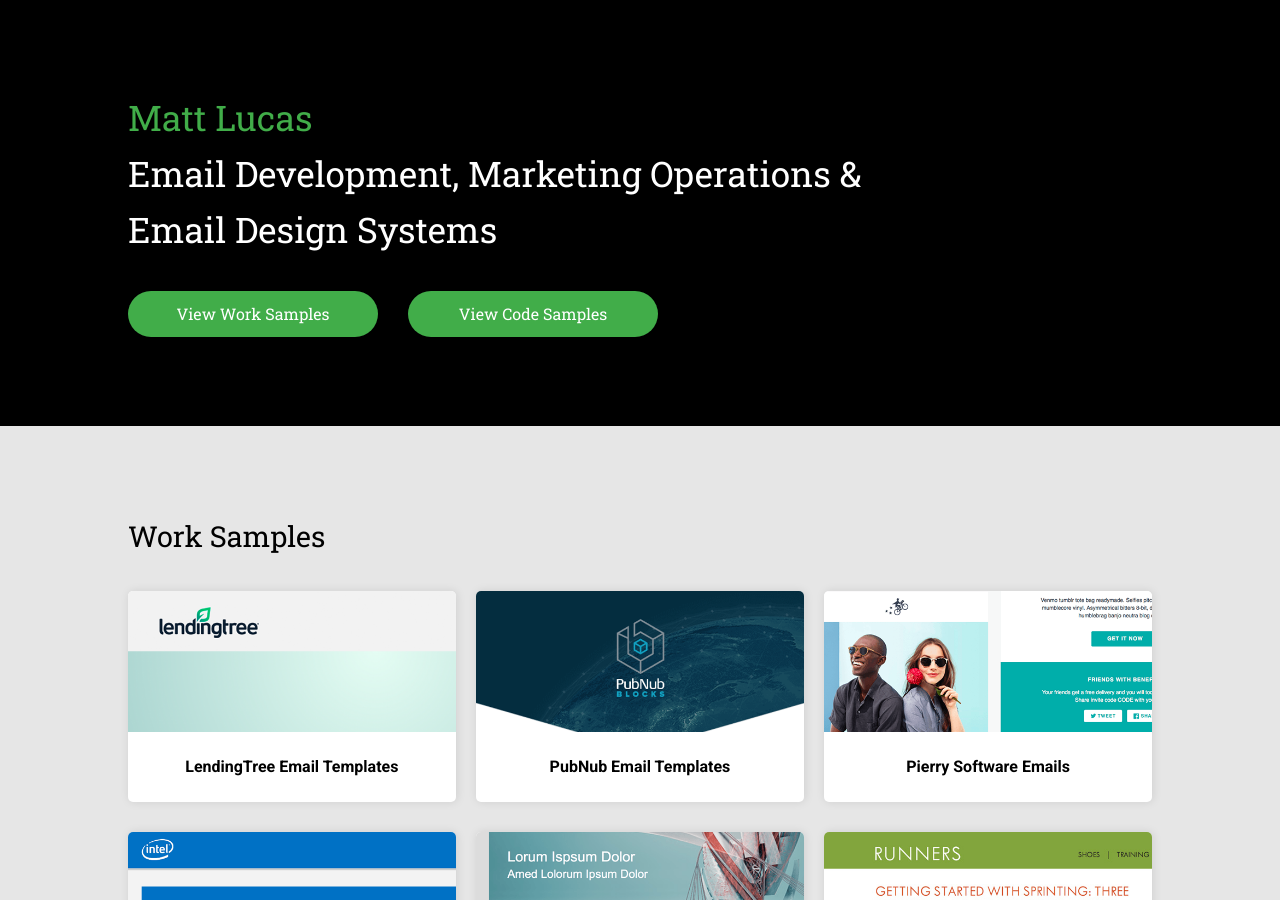
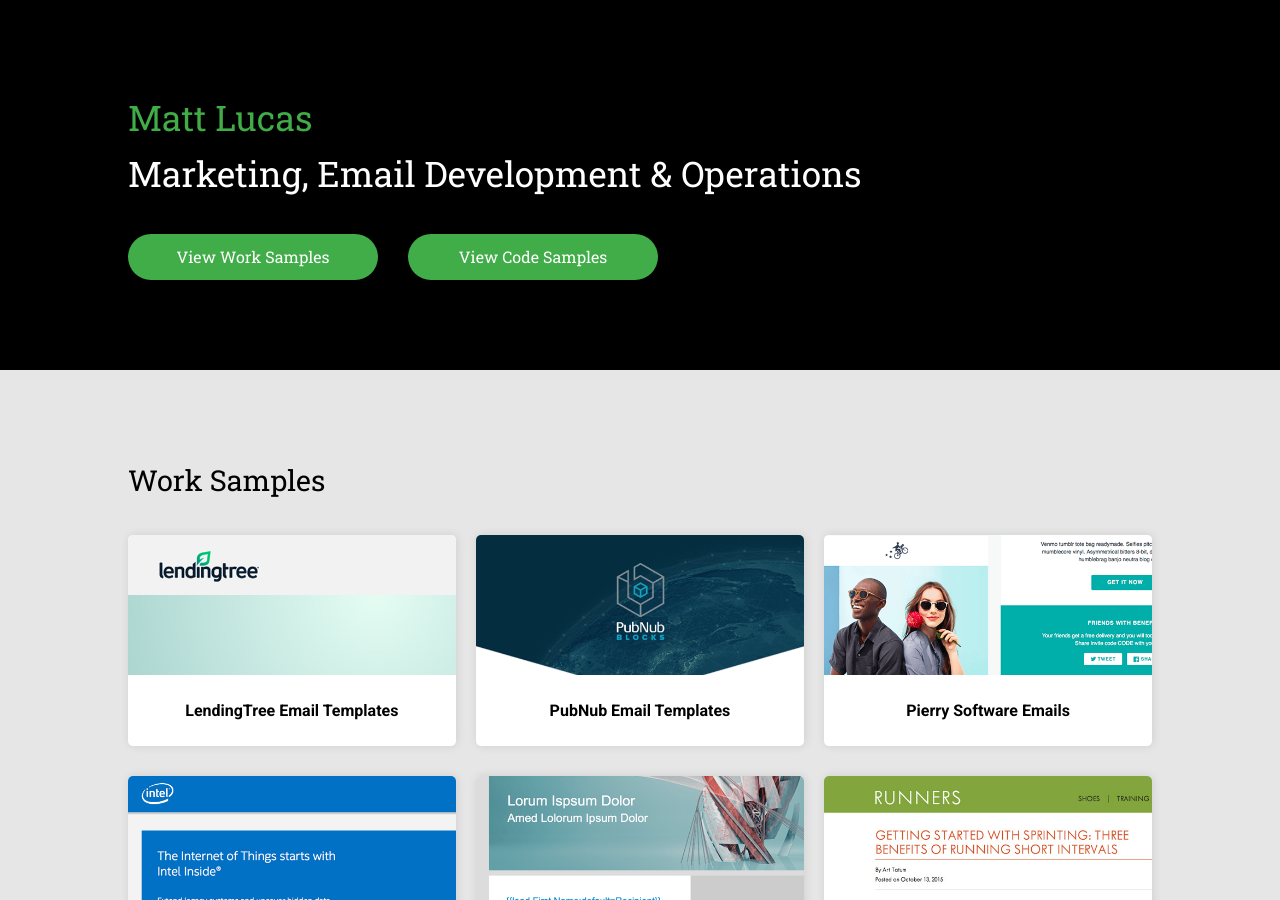
Before and after one commit to mattdavidlucas/mattdavidlucas.github.io, a Jekyll site: the page built from index.html, in a window 1280 px wide and 900 px high. Built offline with Jekyll 4.4.1, drawn with Linux system fonts in a browser that asks for light colours; nearby versions of some CDN libraries.

Commit message:
Copy updates

```diff
--- a/_includes/site-navigation.html
+++ b/_includes/site-navigation.html
@@ -1,3 +1,3 @@
 <header class="site-header cf">
-	<h1><a href="/" title="Home">Matt Lucas.</a> <span class="job-title">Email Development &amp; Marketing Operations.</span></h1>
+	<h1><a href="/" title="Home">Matt Lucas.</a> <span class="job-title">Marketing, Email Development &amp; Operations.</span></h1>
 </header><!-- /.site-header -->
--- a/index.html
+++ b/index.html
@@ -7,7 +7,7 @@
 		<section class="site-intro">
 			<h1>Matt Lucas</h1>
 
-			<h2>Email Development, Marketing Operations &amp; Email Design Systems</h2>
+			<h2>Marketing, Email Development &amp; Operations</h2>
 
 			<nav>
 				<a href="/work" class="cta">View Work Samples</a>
```
Also changed, not shown: 1 other file.
